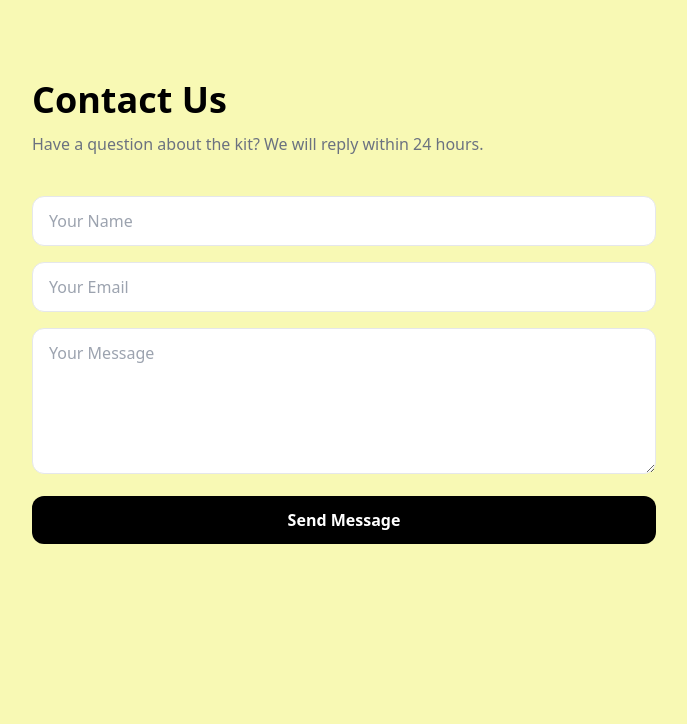
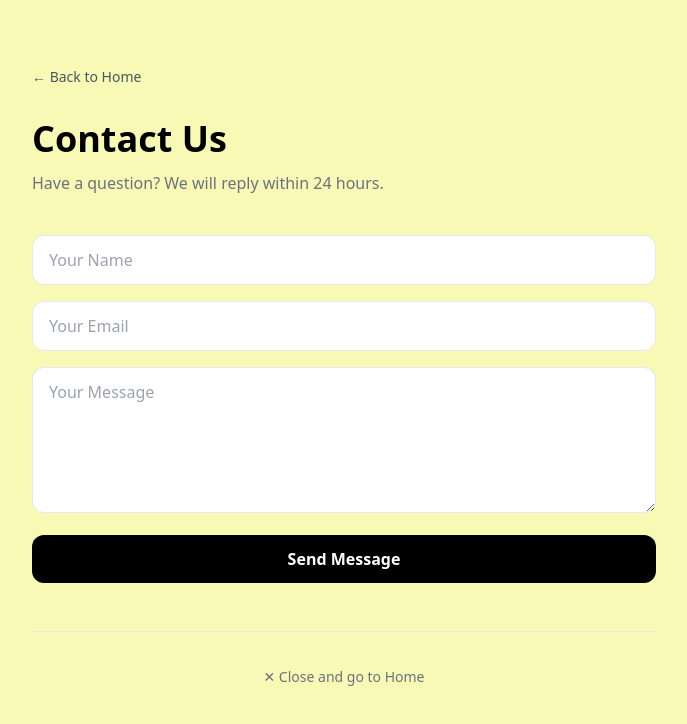
Before and after one commit to Ravs10/saas-starter-kit, a Next.js app: page /contact in a window 1280 px wide. Shown: the top 724 px of the page, without its empty margins (296-983 px from the left). Built offline with nearby package versions, Linux system fonts and the light colour scheme.

Commit message:
Update contact page content and layout

```diff
--- a/app/contact/page.tsx
+++ b/app/contact/page.tsx
@@ -1,14 +1,22 @@
+import Link from "next/link"
+
 export default function Contact() {
   return (
-    <div className="max-w-2xl mx-auto px-6 py-20">
+    <div className="max-w-2xl mx-auto px-6 py-16">
+      <Link href="/" className="inline-flex items-center gap-2 text-sm font-medium text-gray-600 hover:text-black mb-8">
+        ← Back to Home
+      </Link>
       <h1 className="text-4xl font-bold">Contact Us</h1>
-      <p className="text-gray-500 mt-3">Have a question about the kit? We will reply within 24 hours.</p>
+      <p className="text-gray-500 mt-3">Have a question? We will reply within 24 hours.</p>
       <form className="mt-10 space-y-4">
         <input type="text" placeholder="Your Name" className="w-full px-4 py-3 rounded-xl border bg-white outline-none focus:ring-2 focus:ring-black" />
         <input type="email" placeholder="Your Email" className="w-full px-4 py-3 rounded-xl border bg-white outline-none focus:ring-2 focus:ring-black" />
         <textarea placeholder="Your Message" rows={5} className="w-full px-4 py-3 rounded-xl border bg-white outline-none focus:ring-2 focus:ring-black"></textarea>
         <button className="w-full py-3 rounded-xl bg-black text-white font-semibold hover:opacity-90">Send Message</button>
       </form>
+      <div className="mt-12 pt-8 border-t text-center">
+        <Link href="/" className="text-sm text-gray-500 hover:text-black">✕ Close and go to Home</Link>
+      </div>
     </div>
   )
 }
```
